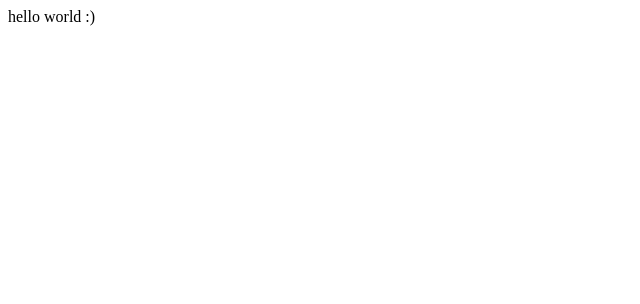
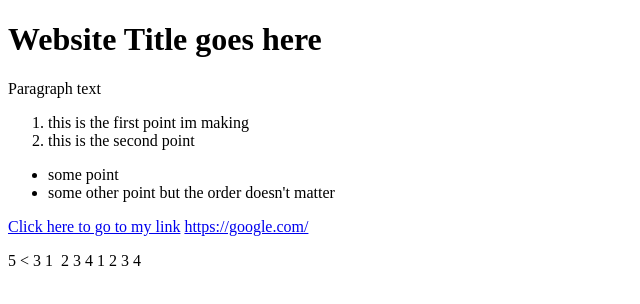
Before and after one commit to shmikal/shmik.al, a plain HTML site: page docs/index.html in a window 1280 px wide. Shown: the whole page, without its empty margins (0-640 px from the left). Drawn offline with Linux system fonts and the light colour scheme.

Commit message:
various tests on different bracket types

```diff
--- a/docs/index.html
+++ b/docs/index.html
@@ -2,6 +2,25 @@
 <html>
   <head></head>
   <body>
-    hello world :)
+    <h1>Website Title goes here</h1>
+    <p>
+      Paragraph text
+    </p>
+    <ol>
+      <li>this is the first point im making</li>
+      <li>this is the second point</li>
+    </ol>
+    <ul>
+      <li>some point</li>
+      <li>some other point but the order doesn't matter</li>
+    </ul>
+    <a href="https://google.com/">Click here to go to my link</a>
+    <a href="https://google.com/">https://google.com/</a>
+    <img>
+    <p>
+      5 &lt; 3
+      1             &nbsp;2 3 4
+      1 2 3 4
+    </p>
   </body>
 </html>
```
